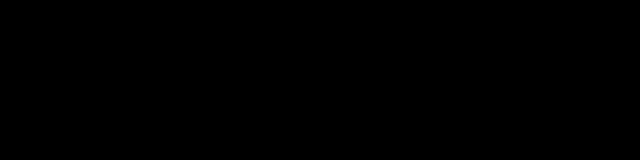
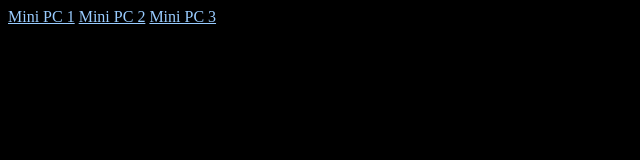
Before and after one commit to CivilianSauce/civiliansauce.github.io, a plain HTML site: page index.html in a window 1280 px wide. Shown: the whole page, without its empty margins (0-640 px from the left). Drawn offline with Linux system fonts and the light colour scheme.

Commit message:
Update index.html

```diff
--- a/index.html
+++ b/index.html
@@ -3,8 +3,9 @@ body {
     background-color: #000;
     color: #fff;
 }
-  <a href="https://youtu.be/RLNrr5Rky4Q&list=WL">Mini PC 1</a>
-  <a href="https://youtu.be/NGrqY_feVLc&list=WL">Mini PC 2</a>
-  <a href="https://youtu.be/4QavygPHe_0">Mini PC 3</a>
-  a { color: #9cf; }
+a { color: #9cf; }
 </style>
+
+<a href="https://youtu.be/RLNrr5Rky4Q&list=WL">Mini PC 1</a>
+<a href="https://youtu.be/NGrqY_feVLc&list=WL">Mini PC 2</a>
+<a href="https://youtu.be/4QavygPHe_0">Mini PC 3</a>
```
